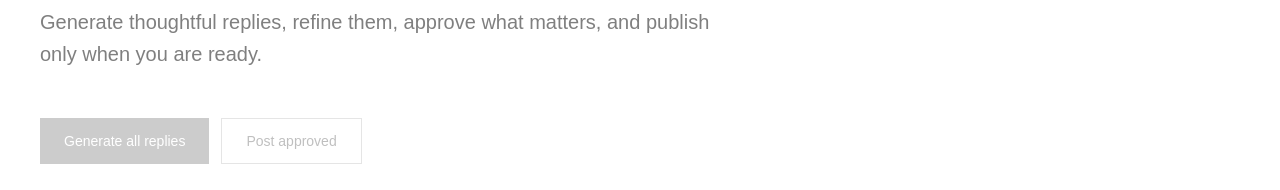
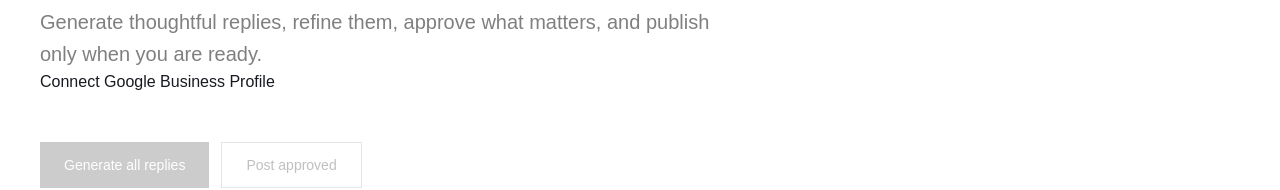
Before and after one commit to thetechnosurgeon/Smart-Reviews, a Next.js app in the folder frontend/: page / in a window 1280 px wide. Shown: the part 380-570 px from the top of the page. Built offline with nearby package versions, Linux system fonts and the light colour scheme; no server answers.

Commit message:
add connect google buton

```diff
--- a/frontend/src/app/page.tsx
+++ b/frontend/src/app/page.tsx
@@ -204,6 +204,16 @@ export default function Home() {
             Generate thoughtful replies, refine them, approve what matters,
             and publish only when you are ready.
           </p>
+        </div>
+
+        <div>
+           <button
+          onClick={() => {
+            window.location.href = "https://smartreviews-mcjc.onrender.com/auth/google";
+  }}
+>
+  Connect Google Business Profile
+</button>
         </div>
 
         <div className="mt-12 flex flex-wrap gap-3">
```
